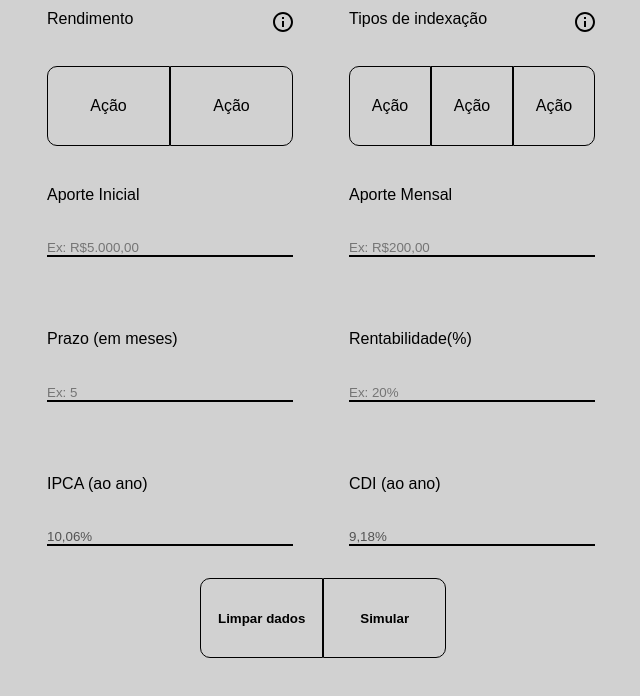
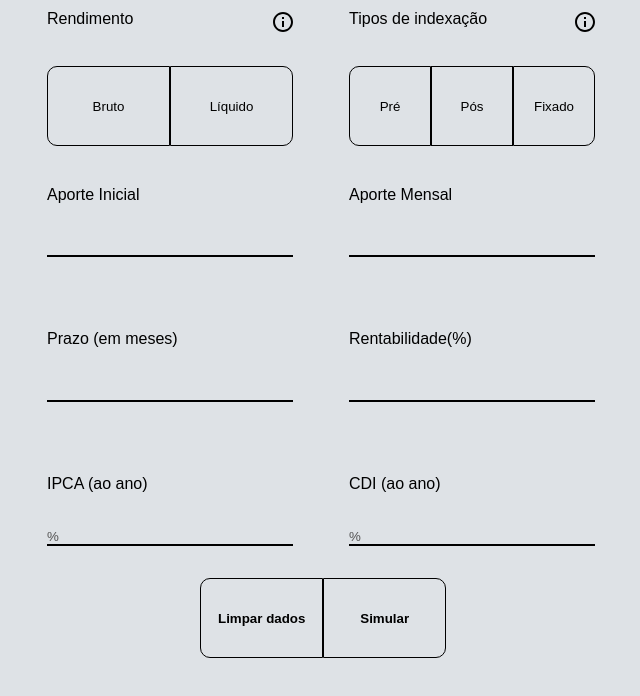
Before and after one commit to gabrielguti/simulador-de-investimentos, a React (Create React App) app: page / in a window 1280 px wide. Shown: the top 696 px of the page, without its empty margins (323-963 px from the left). Built offline with nearby package versions, Linux system fonts and the light colour scheme; no server answers; the HTML template or start-up script is replaced by a standard one.

Commit message:
feat: add api request without provider and check icon logic

```diff
--- a/src/components/forms/index.tsx
+++ b/src/components/forms/index.tsx
@@ -3,15 +3,86 @@ import InfoOutlinedIcon from "@mui/icons-material/InfoOutlined";
 import * as yup from "yup";
 import { useForm } from "react-hook-form";
 import { yupResolver } from "@hookform/resolvers/yup";
-
-// interface FormData {
-//   aporteInicial: number;
-//   prazo: number;
-//   aporteMensal: number;
-//   rentabilidade: number;
-// }
+import { useEffect, useState } from "react";
+import CheckIcon from "@mui/icons-material/Check";
 
 const Form = () => {
+  const [ipca, setIpca] = useState<string>("");
+  const [cdi, setCdi] = useState<string>("");
+  const [rendimento, setRendimento] = useState<string>("");
+  const [indexacao, setIndexacao] = useState<string>("");
+  const [checkBruto, setCheckBruto] = useState<boolean>(false);
+  const [checkLiquido, setCheckLiquido] = useState<boolean>(false);
+  const [checkPre, setCheckPre] = useState<boolean>(false);
+  const [checkPos, setCheckPos] = useState<boolean>(false);
+  const [checkFix, setCheckFix] = useState<boolean>(false);
+
+  useEffect(() => {
+    fetch("http://localhost:3000/indicadores")
+      .then((response) => response.json())
+      .then((response) => {
+        setIpca(response[1].valor);
+        setCdi(response[0].valor);
+      })
+      .catch((error) => console.log(error));
+  });
+  const buttonHandlerIndexacao = (
+    event: React.MouseEvent<HTMLButtonElement>
+  ) => {
+    event.preventDefault();
+
+    const button: HTMLButtonElement = event.currentTarget;
+    setIndexacao("");
+    setIndexacao(button.name);
+    if (button.name === "pos") {
+      setCheckLiquido(false);
+      setCheckBruto(false);
+      setCheckPre(false);
+      setCheckFix(false);
+      setCheckPos(false);
+      setCheckPos(true);
+    } else if (button.name === "pre") {
+      setCheckLiquido(false);
+      setCheckBruto(false);
+      setCheckFix(false);
+      setCheckPos(false);
+      setCheckPre(false);
+      setCheckPre(true);
+    } else {
+      setCheckLiquido(false);
+      setCheckBruto(false);
+      setCheckPre(false);
+      setCheckPos(false);
+      setCheckFix(false);
+      setCheckFix(true);
+    }
+  };
+
+  const buttonHandlerRendimento = (
+    event: React.MouseEvent<HTMLButtonElement>
+  ) => {
+    event.preventDefault();
+
+    const button: HTMLButtonElement = event.currentTarget;
+    setRendimento("");
+    setRendimento(button.name);
+    if (button.name === "bruto") {
+      setCheckPre(false);
+      setCheckPos(false);
+      setCheckFix(false);
+      setCheckLiquido(false);
+      setCheckBruto(false);
+      setCheckBruto(true);
+    } else {
+      setCheckPre(false);
+      setCheckPos(false);
+      setCheckFix(false);
+      setCheckBruto(false);
+      setCheckLiquido(false);
+      setCheckLiquido(true);
+    }
+  };
+
   const Schema = yup.object().shape({
     aporte_inicial: yup.string().required("campo deve ser preenchido"),
     prazo: yup.string().required("campo deve ser preenchido"),
@@ -25,16 +96,14 @@ const Form = () => {
     formState: { errors },
   } = useForm({ resolver: yupResolver(Schema) });
 
-  const onSubmitFunction = (data: any) => {
-    const newData = {
-      aporteInicial: data.aporte_inicial,
-      prazo: data.prazo,
-      ipca: 10.06,
-      aporteMensal: data.aporte_mensal,
-      rentabilidade: data.rentabilidade,
-      cdi: 9.18,
-    };
-    console.log(newData);
+  //passar função para provider
+  const onSubmitFunction = () => {
+    fetch(
+      `http://localhost:3000/simulacoes?tipoIndexacao=${indexacao}&tipoRendimento=${rendimento}`
+    )
+      .then((response) => response.json())
+      .then((response) => console.log(response))
+      .catch((error) => console.log(error));
   };
 
   return (
@@ -45,8 +114,22 @@ const Form = () => {
             Rendimento <InfoOutlinedIcon />
           </div>
           <div className="ButtonBox">
-            <div id="LeftButton">Ação</div>
-            <div id="RightButton">Ação</div>
+            <button
+              name="bruto"
+              onClick={buttonHandlerRendimento}
+              id="LeftButton"
+            >
+              {checkBruto ? <CheckIcon id="checkIcon" /> : <></>}
+              Bruto
+            </button>
+            <button
+              name="liqudo"
+              onClick={buttonHandlerRendimento}
+              id="RightButton"
+            >
+              {checkLiquido ? <CheckIcon id="checkIcon" /> : <></>}
+              Líquido
+            </button>
           </div>
           <div className="InputsBox">
             <label>Aporte Inicial</label>
@@ -54,7 +137,7 @@ const Form = () => {
               {...register("aporte_inicial")}
               type="number"
               id="inputField"
-              placeholder="Ex: R$5.000,00"
+              // placeholder="Ex: R$5.000,00"
             />
             <span>{errors.aporte_inicial?.message}</span>
             <label htmlFor="prazo">Prazo (em meses)</label>
@@ -65,11 +148,11 @@ const Form = () => {
               name="prazo"
               min="1"
               max="12"
-              placeholder="Ex: 5"
+              // placeholder="Ex: 5"
             />
             <span>{errors.prazo?.message}</span>
             <label htmlFor="ipca">IPCA (ao ano)</label>
-            <input id="inputField" name="ipca" disabled value="10,06%" />
+            <input id="inputField" name="ipca" disabled value={`${ipca}%`} />
           </div>
         </div>
         <div className="formComponents">
@@ -77,9 +160,30 @@ const Form = () => {
             Tipos de indexação <InfoOutlinedIcon />
           </div>
           <div className="ButtonBox">
-            <div id="LeftButtonPre">Ação</div>
-            <div id="MiddleButtonPos">Ação</div>
-            <div id="RightButtonFix">Ação</div>
+            <button
+              onClick={buttonHandlerIndexacao}
+              id="LeftButtonPre"
+              name="pre"
+            >
+              {checkPre ? <CheckIcon id="checkIcon" /> : <></>}
+              Pré
+            </button>
+            <button
+              onClick={buttonHandlerIndexacao}
+              name="pos"
+              id="MiddleButtonPos"
+            >
+              {checkPos ? <CheckIcon id="checkIcon" /> : <></>}
+              Pós
+            </button>
+            <button
+              onClick={buttonHandlerIndexacao}
+              name="fixado"
+              id="RightButtonFix"
+            >
+              {checkFix ? <CheckIcon id="checkIcon" /> : <></>}
+              Fixado
+            </button>
           </div>
 
           <div className="InputsBox">
@@ -88,7 +192,7 @@ const Form = () => {
               {...register("aporte_mensal")}
               type="number"
               id="inputField"
-              placeholder="Ex: R$200,00"
+              // placeholder="Ex: R$200,00"
             />
             <span>{errors.aporte_mensal?.message}</span>
             <label htmlFor="rentabilidade">Rentabilidade(%)</label>
@@ -97,11 +201,11 @@ const Form = () => {
               type="number"
               id="inputField"
               name="rentabilidade"
-              placeholder="Ex: 20%"
+              // placeholder="Ex: 20%"
             />
             <span>{errors.rentabilidade?.message}</span>
             <label htmlFor="cdi">CDI (ao ano)</label>
-            <input id="inputField" name="cdi" disabled value="9,18%" />
+            <input id="inputField" name="cdi" disabled value={`${cdi}%`} />
           </div>
           <div id="send-clear-buttons">
             <button id="clearData">Limpar dados</button>
--- a/src/components/forms/style.css
+++ b/src/components/forms/style.css
@@ -1,5 +1,5 @@
 #FormContainer {
-  background-color: var(--gray200);
+  background-color: rgba(222, 226, 230, 1);
   display: flex;
   flex-direction: column;
   align-items: center;
@@ -53,7 +53,14 @@
   color: rgba(222, 226, 230, 1);
   border: 2px solid black;
 }
-
+#LeftButton:focus {
+  background-color: rgba(242, 151, 68, 1);
+  color: rgba(222, 226, 230, 1);
+}
+#RightButton:focus {
+  background-color: rgba(242, 151, 68, 1);
+  color: rgba(222, 226, 230, 1);
+}
 #RightButton {
   border-bottom-right-radius: 10px;
   border-top-right-radius: 10px;
@@ -102,23 +109,36 @@
   justify-content: center;
   align-items: center;
 }
-
+#checkIcon{
+  color: rgba(222, 226, 230, 1);
+}
 #LeftButtonPre:hover {
   background-color: rgba(242, 151, 68, 1);
   color: rgba(222, 226, 230, 1);
   border: 2px solid black;
 }
-
+#LeftButtonPre:focus {
+  background-color: rgba(242, 151, 68, 1);
+  color: rgba(222, 226, 230, 1);
+}
 #MiddleButtonPos:hover {
   background-color: rgba(242, 151, 68, 1);
   color: rgba(222, 226, 230, 1);
   border: 2px solid black;
+}
+#MiddleButtonPos:focus {
+  background-color: rgba(242, 151, 68, 1);
+  color: rgba(222, 226, 230, 1);
 }
 
 #RightButtonFix:hover {
   background-color: rgba(242, 151, 68, 1);
   color: rgba(222, 226, 230, 1);
   border: 2px solid black;
+}
+#RightButtonFix:focus {
+  background-color: rgba(242, 151, 68, 1);
+  color: rgba(222, 226, 230, 1);
 }
 
 #send-clear-buttons {
--- a/src/styles/global.css
+++ b/src/styles/global.css
@@ -12,7 +12,7 @@ body {
   max-width: 100vw;
   max-height: 100vh;
   overflow-x: hidden;
-  background-color: rgb(209, 209, 209);
+  background-color: rgba(222, 226, 230, 1);
 }
 
 button {
```
